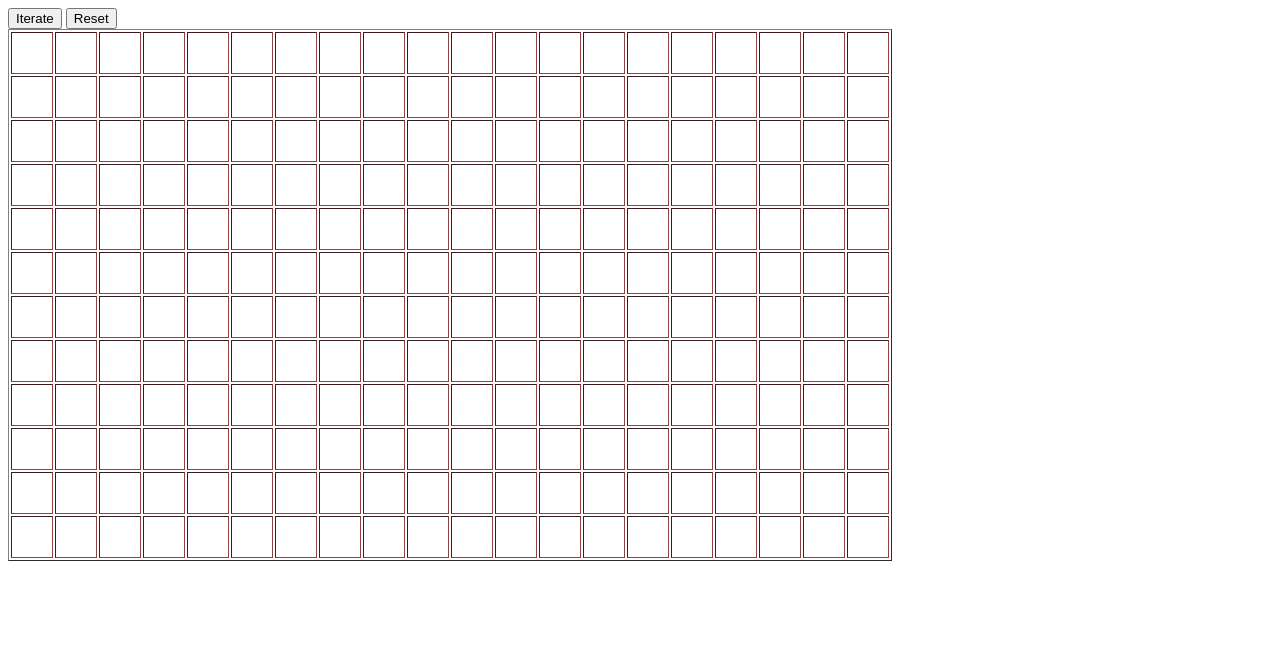
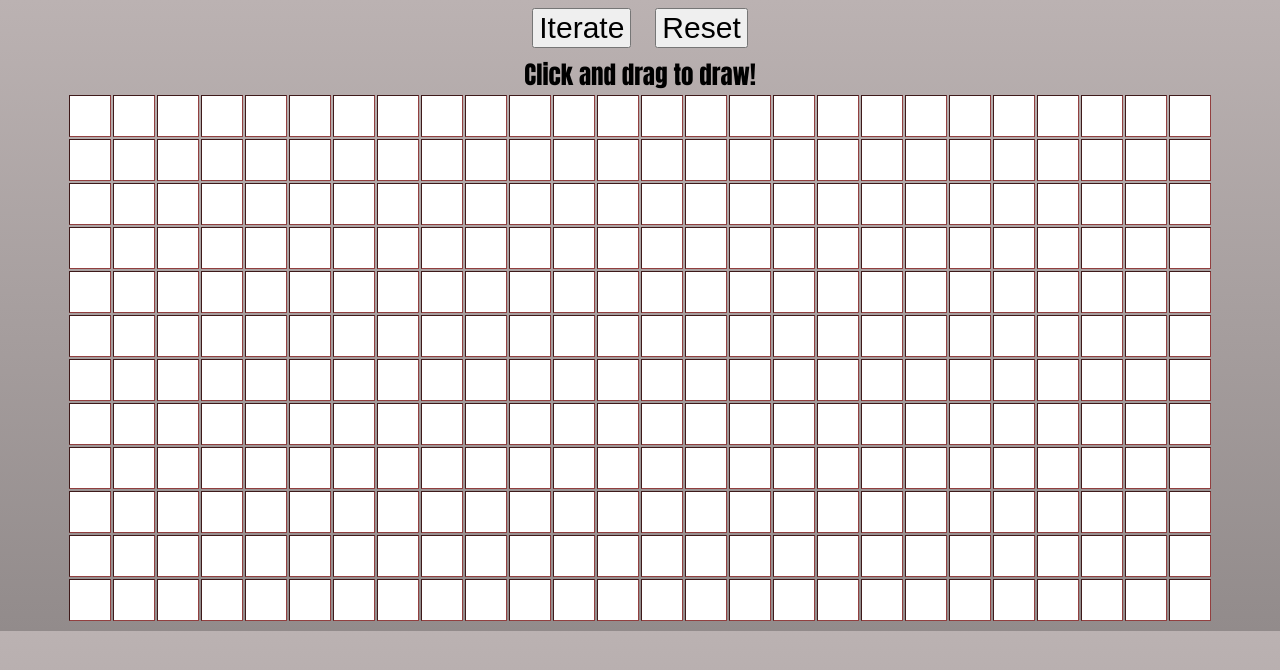
Before and after one commit to MantasMart/gameoflife, a plain HTML site: page index.html in a window 1280 px wide. Drawn offline with nearby package versions, Linux system fonts and the light colour scheme.

Commit message:
added more style

```diff
--- a/index.html
+++ b/index.html
@@ -9,8 +9,13 @@
 
 </head>
 <body>
-    <button id="start-button">Iterate</button>
-    <button id="reset-button">Reset</button>
+
+
+    <div id="button-container">
+            <button class="btn" id="start-button">Iterate</button>
+            <button class="btn" id="reset-button">Reset</button>
+    </div>
+    <p id="instructions">Click and drag to draw!</p>
     <table id="grid" border="1"></table>
 
 
--- a/script.js
+++ b/script.js
@@ -1,6 +1,7 @@
-let mapWidth = 20, mapHeight = 12;
+let mapWidth = 26, mapHeight = 12;
 
 let map = create2DArray(mapHeight, mapWidth);
+let isMouseDown = false;
 
 function create2DArray(rows, columns){
     newArray = new Array(rows);
@@ -14,11 +15,26 @@ function create2DArray(rows, columns){
 
 $(document).ready(function(){
     render();
-    $(document).on("click",".cell", function(){
-    //$(".cell").click(function(){
+
+    $(document).on("mouseenter",".cell", function(){
+        if(isMouseDown){
             let row = $(this).parent().data("row");
             let column = $(this).data("column");
-        //if(!running){
+                if($(this).attr("class")=="cell dead"){
+                    (this).setAttribute("class", "cell alive");
+                    map[row][column] = 1;
+                }else{
+                    (this).setAttribute("class", "cell dead");
+                    map[row][column] = 0;
+                }
+            }
+    });
+
+
+    $(document).on("mousedown",".cell", function(){
+       // if(isMouseDown){
+            let row = $(this).parent().data("row");
+            let column = $(this).data("column");
                 if($(this).attr("class")=="cell dead"){
                     (this).setAttribute("class", "cell alive");
                     map[row][column] = 1;
@@ -28,6 +44,18 @@ $(document).ready(function(){
                 }
            // }
     });
+
+
+
+    $('body').mousedown(function() {
+        isMouseDown = true;
+        console.log("md");
+    })
+    .mouseup(function() {
+        isMouseDown = false;
+        console.log("mu");
+    });
+
 
     $("#start-button").click(function(){
             map = getNextGeneration();
@@ -41,6 +69,7 @@ $(document).ready(function(){
         clear();
         render();
     });
+
 
     function getNextGeneration(){
 
--- a/style.css
+++ b/style.css
@@ -1,3 +1,7 @@
+body{
+    background: linear-gradient(rgb(187, 178, 178), rgb(146, 139, 139));
+}
+
 .cell{
     padding: 20px;
     border-color: rgb(146, 63, 63);
@@ -6,9 +10,43 @@
 }
 
 .alive{
-    background-color: black;
+    background-color: rgb(0, 0, 0);
 }
 
 .dead{
     background-color: rgb(255, 255, 255);
 }
+
+.btn{
+    font-size: 30px;
+    margin-left: 10px;
+    margin-right: 10px;
+    padding-left: 5px;
+    padding-right: 5px;
+    margin-bottom: 2px ;
+}
+
+#grid{
+    margin: auto;
+    border-style: none;
+    /* border-width: 5px;
+    margin-top:0px; */
+}
+
+#button-container{
+    text-align: center;
+    margin-bottom: 0px;
+    padding-bottom: 2px;
+    /* border-style: dashed;
+    border-width: 5px; */
+}
+
+#instructions{
+    margin-top:4px;
+    margin-bottom:0px;
+    font-family: Impact, Haettenschweiler, 'Arial Narrow Bold', sans-serif;
+    text-align: center;
+    font-size: 25px;
+     /* border-style: dashed;
+    border-width: 5px;  */
+}
```
Lines whose indentation alone changed are shown as unchanged.
